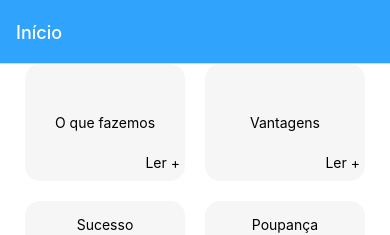
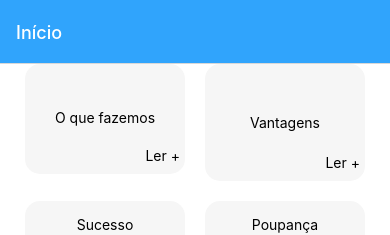
Before and after one commit to afonso-resendes/multa-zero, a React Native app: screen /StackNavigator in a window 390 px wide. Shown: the top 235 px of the page. Built offline with nearby package versions, Linux system fonts and the light colour scheme.

Commit message:
nao consigo dar navigation

```diff
--- a/screens/navigator/HomeScreen.js
+++ b/screens/navigator/HomeScreen.js
@@ -1,11 +1,48 @@
-import { View, Text, TouchableOpacity, StatusBar } from 'react-native'
-import React, { useLayoutEffect } from 'react'
+import { View, Text, TouchableOpacity, Animated } from 'react-native'
+import React, { useLayoutEffect, useRef, useEffect, useState } from 'react'
 import { useNavigation } from '@react-navigation/native'
 import { SafeAreaView } from 'react-native-safe-area-context'
 import { LinearGradient } from 'expo-linear-gradient'; //instalar
 
+const HomeScreen = () => {
 
-const HomeScreen = () => {
+  var [x, setX] = useState(1)
+  var [y, setY] = useState(1)
+  var [z, setZ] = useState(14)
+
+    var fadeAnim = useRef(new Animated.Value(x)).current  // Initial
+    var [primeiro, setPrimeiro] = useState("O que fazemos")
+
+
+    const f = () => {
+        Animated.timing(
+
+          fadeAnim,
+          {
+            toValue: -x,
+            duration: 500,
+            useNativeDriver: true,
+
+          },
+          setX(-x),
+          setY(-y)
+
+
+        ).start();
+
+      j()
+    }
+
+    const j = () => {
+      if (x == -1) {
+        setPrimeiro("O que fazemos")
+        setZ(14)
+      } else {
+        setPrimeiro("Gestão de multas, em especial as de velocidade, álcool e telemóvel.")
+        setZ(10)
+
+      }
+    }
     const navigation = useNavigation()
 
     useLayoutEffect(() => {
@@ -16,10 +53,9 @@ const HomeScreen = () => {
   return (
     <SafeAreaView style={{backgroundColor: "#fff", height: "150%", flex: 1}}>
       <View style={{flexDirection: "row", justifyContent: "center", marginBottom: 20}}>
-
-        <TouchableOpacity style={{padding: 10, paddingBottom: 50, borderRadius: 15, paddingTop: 50, marginRight: 10, width: 160, backgroundColor: "#f6f6f6"}}>
-          <Text style={{textAlign: "center"}}>O que fazemos</Text>
-          <Text style={{position: "absolute", bottom: 10, right: 5}}>Ler +</Text>
+        <TouchableOpacity onPress={f} style={{padding: 10, height: 110, transform: [{scaleX: fadeAnim}], paddingBottom: 50, borderRadius: 15, paddingTop: 50, marginRight: 10, width: 160, backgroundColor: "#f6f6f6"}}>
+          <Text style={{textAlign: "center", height: 150, marginTop: -5, fontSize: z, transform: [{scaleX: x}]}}>{primeiro}</Text>
+          <Text style={{position: "absolute", bottom: 10, right: 5, opacity: y}}>Ler +</Text>
         </TouchableOpacity>
         <TouchableOpacity style={{padding: 10, paddingBottom: 50, borderRadius: 15, paddingTop: 50, marginLeft: 10, width: 160, backgroundColor: "#f6f6f6"}}>
           <Text style={{textAlign: "center"}}>Vantagens</Text>
```
Also changed, not shown: package.json (+4 -3 lines), 2 other files (tests, documents, lock files or other folders).
